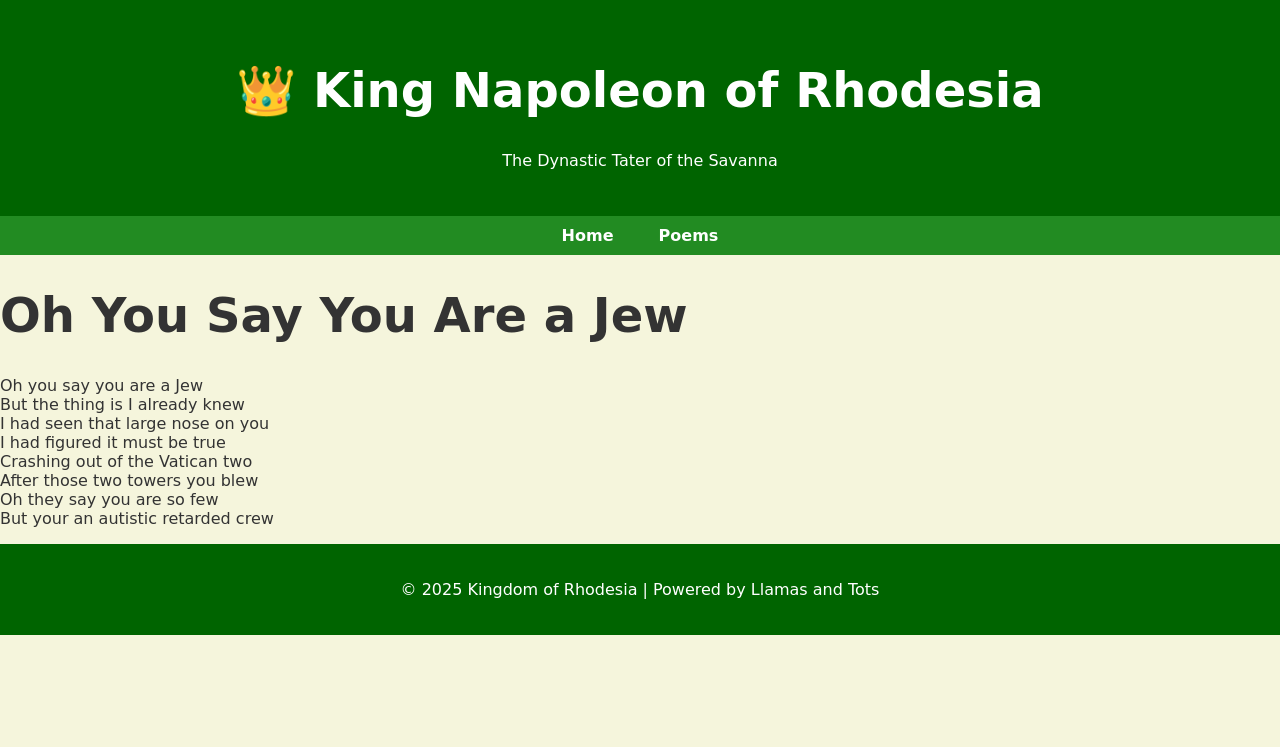
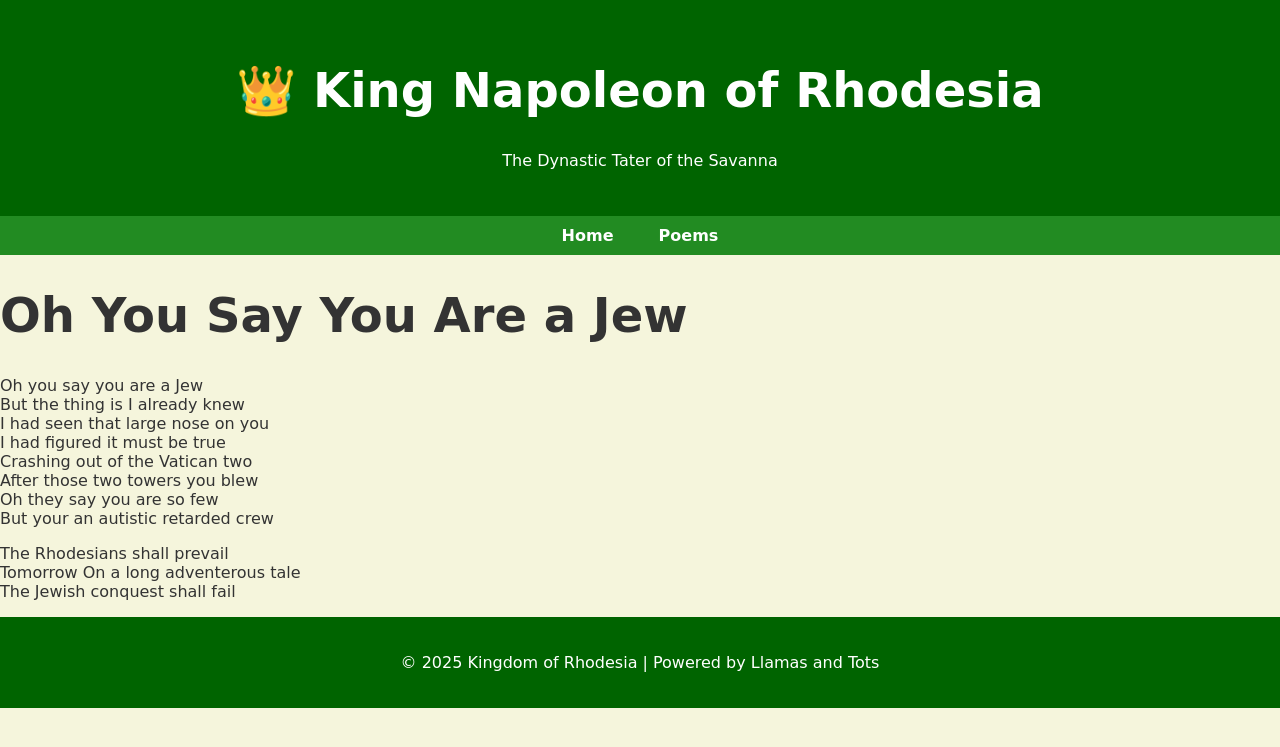
Before and after one commit to thekingofrhodesia/thekingofrhodesia.github.io, a Jekyll site: the page built from poems/oh-you-say-you-are-a-jew/index.md, in a window 1280 px wide. Shown: the top 747 px of the page. Built offline with Jekyll 4.4.1, drawn with Linux system fonts in a browser that asks for light colours; some web fonts are replaced; our own code applies the rules of GitHub Pages for plain Markdown files.

Commit message:
Update index.md

```diff
--- a/poems/oh-you-say-you-are-a-jew/index.md
+++ b/poems/oh-you-say-you-are-a-jew/index.md
@@ -12,3 +12,8 @@
 After those two towers you blew
 Oh they say you are so few
 But your an autistic retarded crew
+
+The Rhodesians shall prevail
+Tomorrow
+On a long adventerous tale
+The Jewish conquest shall fail
```
